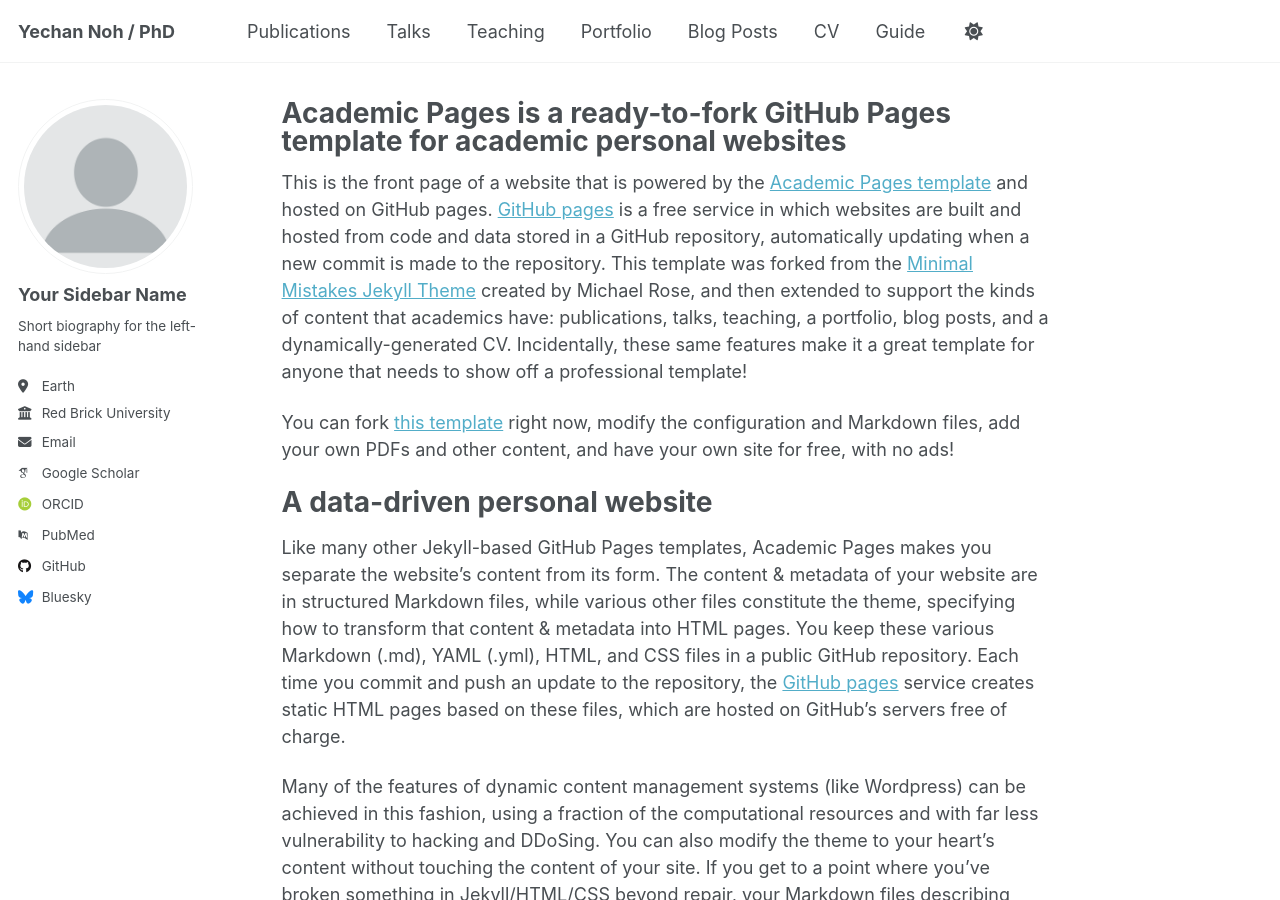
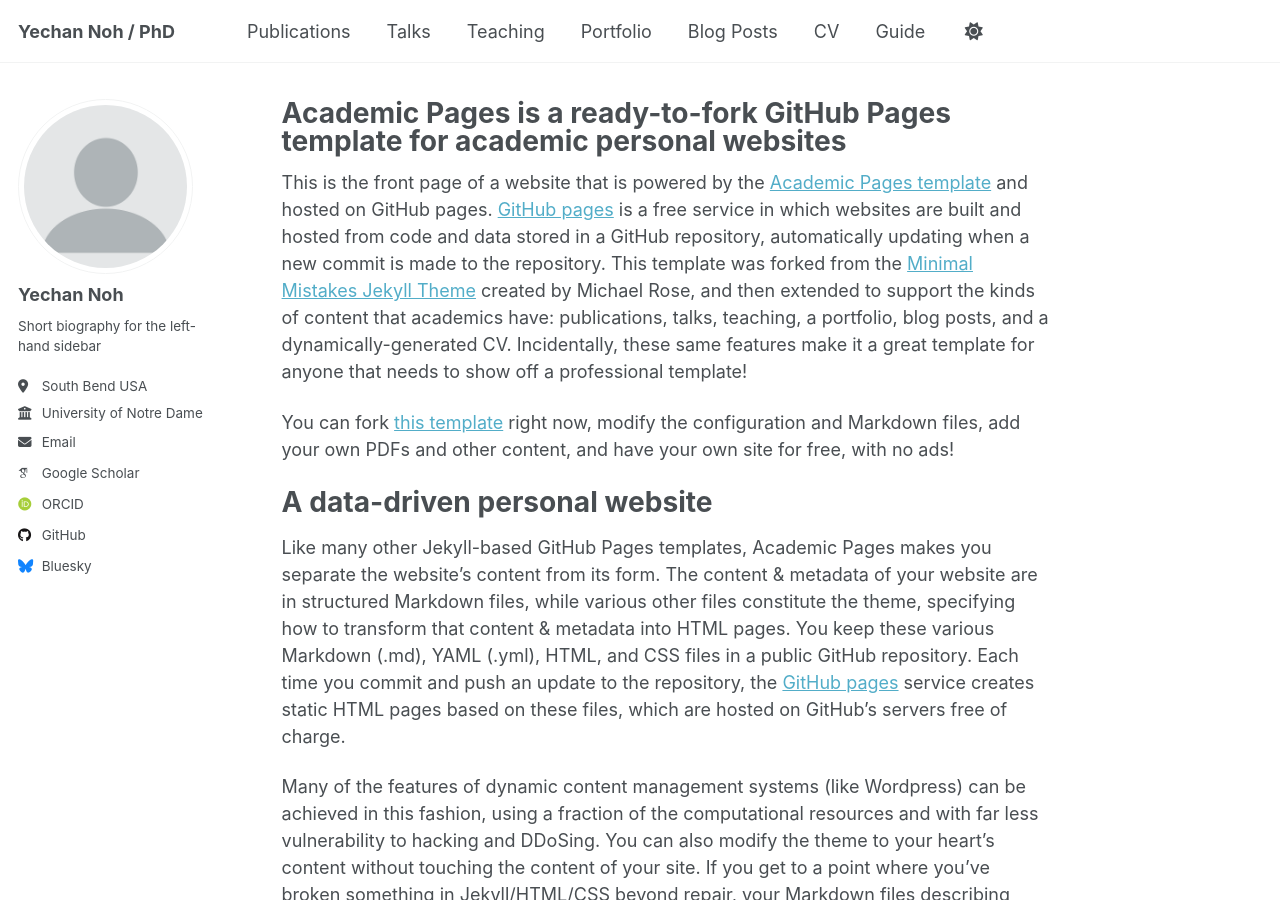
Before and after one commit to Yechan-Noh/MPSG, a Jekyll site: the page built from _pages/about.md, in a window 1280 px wide and 900 px high. Built offline with Jekyll 4.4.1, drawn with Linux system fonts in a browser that asks for light colours; some web fonts are replaced; a script that is not in the unit is left out.

Commit message:
Update _config.yml

```diff
--- a/_config.yml
+++ b/_config.yml
@@ -23,22 +23,18 @@
 author:
   # Biographic information
   avatar           : "profile.png"
-  name             : "Your Sidebar Name"
-  pronouns         : # example: "she/her"
+  name             : "Yechan Noh"
+  pronouns         :
   bio              : "Short biography for the left-hand sidebar"
-  location         : "Earth"
-  employer         : "Red Brick University"
+  location         : "South Bend USA"
+  employer         : "University of Notre Dame"
   uri              : # URL
-  email            : "none@example.org"
+  email            : "ynoh@nd.edu"
 
   # Academic websites
-  academia         : # URL
-  arxiv            : # URL - Update with the correct link to your profile
-  googlescholar    : "https://scholar.google.com/citations?user=PS_CX0AAAAAJ"
-  impactstory      : # URL
-  orcid            : "http://orcid.org/yourorcidurl"
-  semantic         : # URL
-  pubmed           : "https://www.ncbi.nlm.nih.gov/pubmed/?term=john+snow"
+  googlescholar    : "https://scholar.google.co.kr/citations?user=0zdqbtIAAAAJ&hl=en"
+  orcid            : "https://orcid.org/my-orcid?orcid=0000-0003-1688-4907"
+  Linkedin         : "https://www.linkedin.com/in/yechan-noh-phd-421906155/"
   researchgate     : # URL
   scopus           : # URL
 
```
